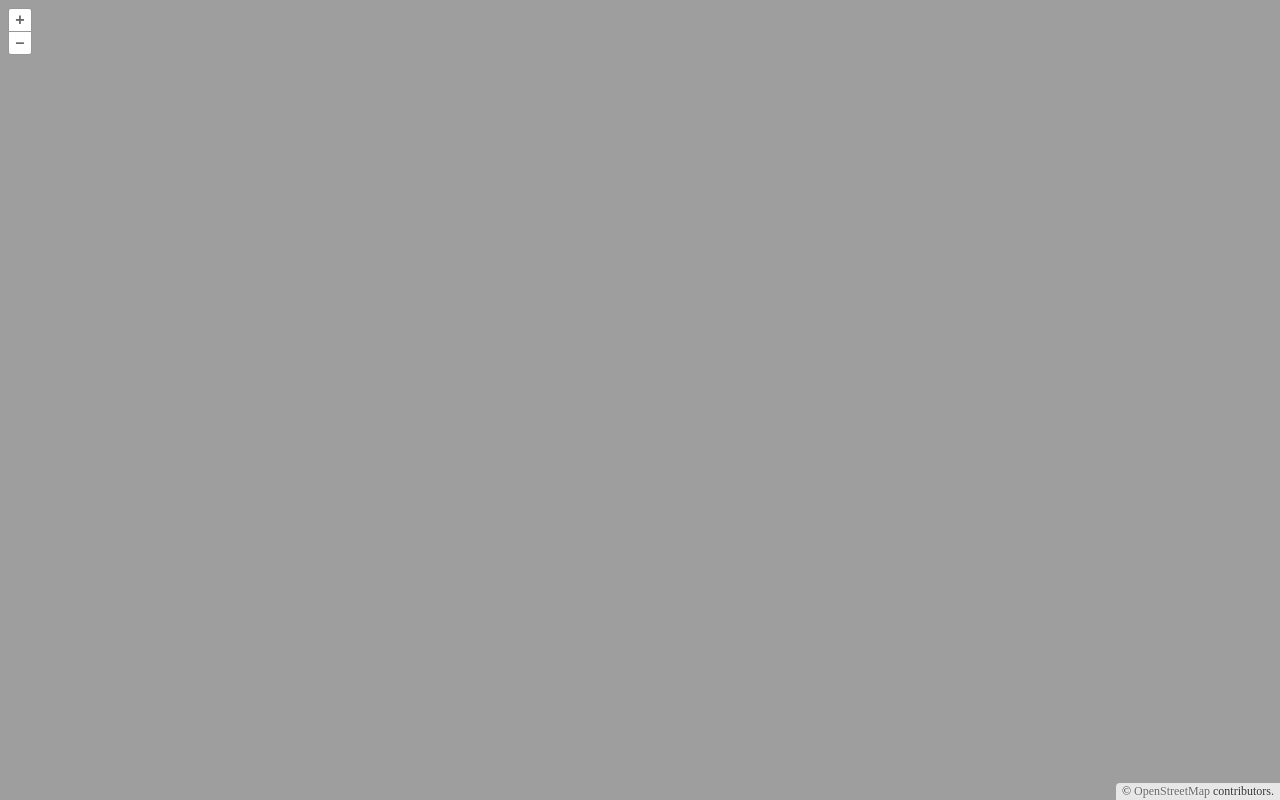
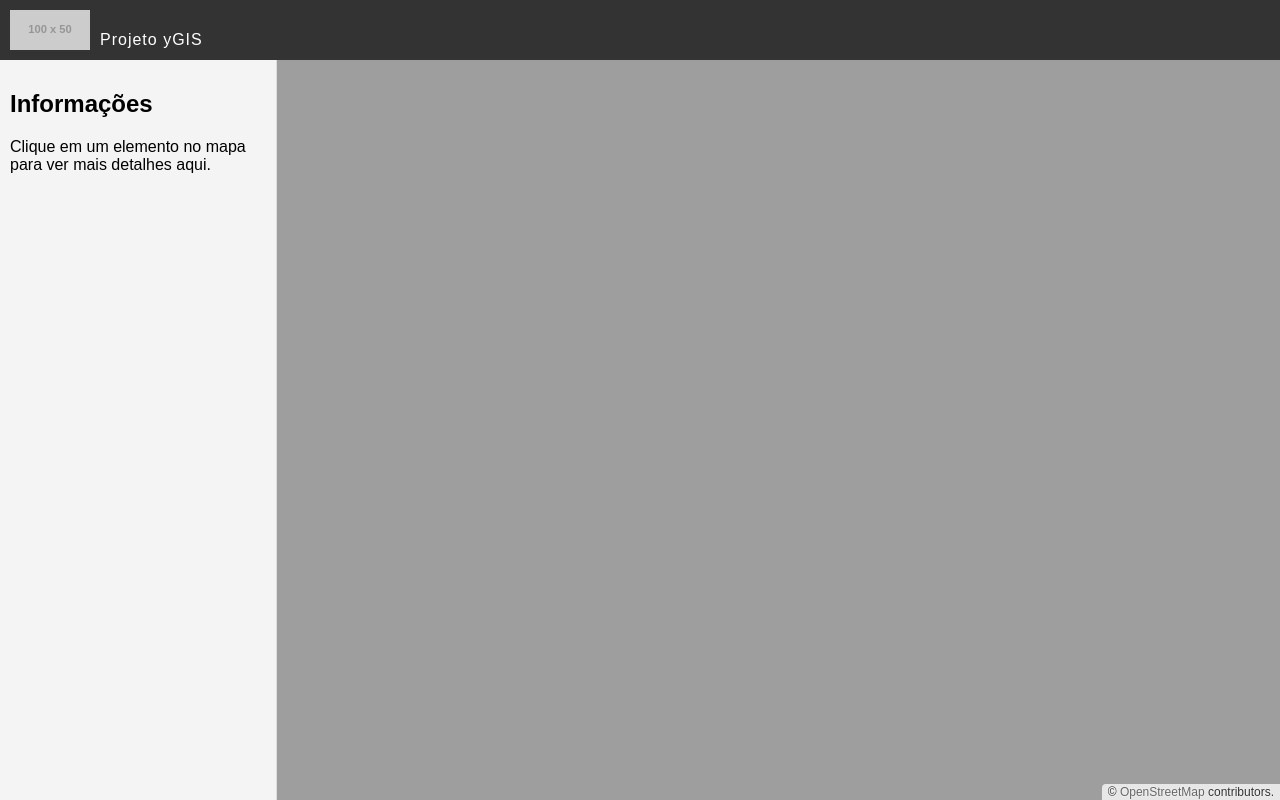
Before and after one commit to basquiroto/project_ygis, a website built with Vite: page ygis/index.html in a window 1280 px wide. Built offline with nearby package versions, Linux system fonts and the light colour scheme; placeholder pictures from the web are drawn by us; files whose address does not match are found by name.

Commit message:
estilização da janela do openlayers

```diff
--- a/ygis/index.html
+++ b/ygis/index.html
@@ -4,10 +4,88 @@
     <meta charset="UTF-8" />
     <link rel="icon" type="image/x-icon" href="https://openlayers.org/favicon.ico" />
     <meta name="viewport" content="width=device-width, initial-scale=1.0" />
-    <title>Using OpenLayers with Vite</title>
+    <title>Projeto yGIS</title>
+    <style>
+      body, html {
+          margin: 0;
+          padding: 0;
+          height: 100%;
+          font-family: Arial, sans-serif;
+          display: flex;
+          flex-direction: column;
+      }
+
+      /* Barra superior com logo e nome do cliente */
+      #top-bar {
+          background-color: #333;
+          color: white;
+          height: 40px;
+          line-height: 60px; /* Alinhamento vertical do texto */
+          display: flex;
+          /*justify-content: space-between;*/
+          padding: 10px 10px;
+          position: fixed;
+          top: 0;
+          width: 100%;
+          z-index: 10; /* Garante que fique acima do mapa */
+      }
+
+      #top-bar img {
+          height: 40px;
+          padding: 0px 10px 0px 0px;
+      }
+
+      #top-bar-name {
+        color: #ffffff;
+        text-align: left;
+        letter-spacing: 1px;
+
+      }
+
+      /* Container principal abaixo da barra */
+      #main-container {
+          display: flex;
+          flex-grow: 1;
+          margin-top: 60px; /* Espaço para a barra superior */
+      }
+
+      /* Barra lateral com informações */
+      #sidebar {
+          width: 20%;
+          background-color: #f4f4f4;
+          padding: 10px;
+          border-right: 1px solid #ddd;
+          overflow-y: auto;
+          z-index: 10;
+      }
+
+      /* Área do mapa */
+      #map {
+          flex-grow: 1;
+          height: 100%;
+          width: 80%;
+      }
+  </style>
   </head>
   <body>
-    <div id="map"></div>
+    <!-- Barra superior com logo e nome do cliente -->
+    <div id="top-bar">
+      <img src="https://placehold.co/100x50/666666/FFF000/png" alt="Projeto yGIS">
+      <div id="top-bar-name">Projeto yGIS</div>
+    </div>
+
+    <div id="main-container">
+      <!-- Barra lateral para informações sobre as geometrias clicadas -->
+      <div id="sidebar">
+          <h2>Informações</h2>
+          <p>Clique em um elemento no mapa para ver mais detalhes aqui.</p>
+          <!-- Informações complementares serão inseridas dinamicamente -->
+          <div id="info"></div>
+      </div>
+
+      <!-- Área do mapa -->
+      <div id="map"></div>
+  </div>
     <script type="module" src="./main.js"></script>
   </body>
 </html>
--- a/ygis/main.js
+++ b/ygis/main.js
@@ -4,6 +4,8 @@ import {Map, View} from 'ol';
 import OSM from 'ol/source/OSM';
 import ImageWMS from 'ol/source/ImageWMS.js';
 import {Image as ImageLayer, Tile as TileLayer} from 'ol/layer.js';
+import {fromLonLat, toLonLat} from 'ol/proj.js';
+import {toStringHDMS} from 'ol/coordinate.js';
 
 const layers = [
   new TileLayer({source: new OSM()}),
@@ -26,3 +28,12 @@ const map = new Map({
     zoom: 10
   })
 });
+
+// Função para lidar com cliques no mapa
+map.on('singleclick', function (evt) {
+  const coordinate = evt.coordinate;
+  const hdms = toStringHDMS(toLonLat(coordinate));
+
+  // Exibir as coordenadas no sidebar como exemplo
+  document.getElementById('info').innerHTML = `<p>Coordenadas: ${hdms}</p>`;
+});
```
